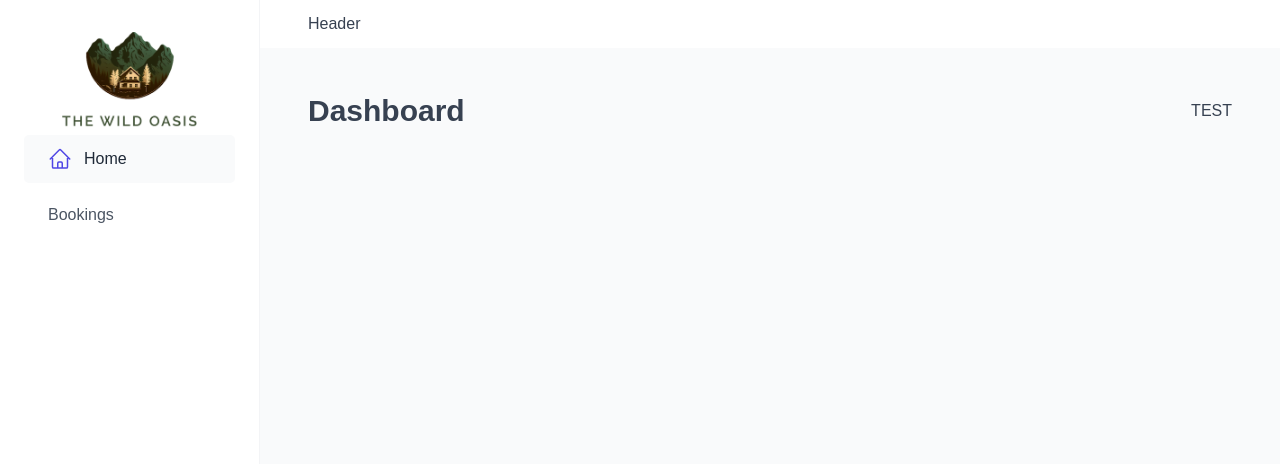
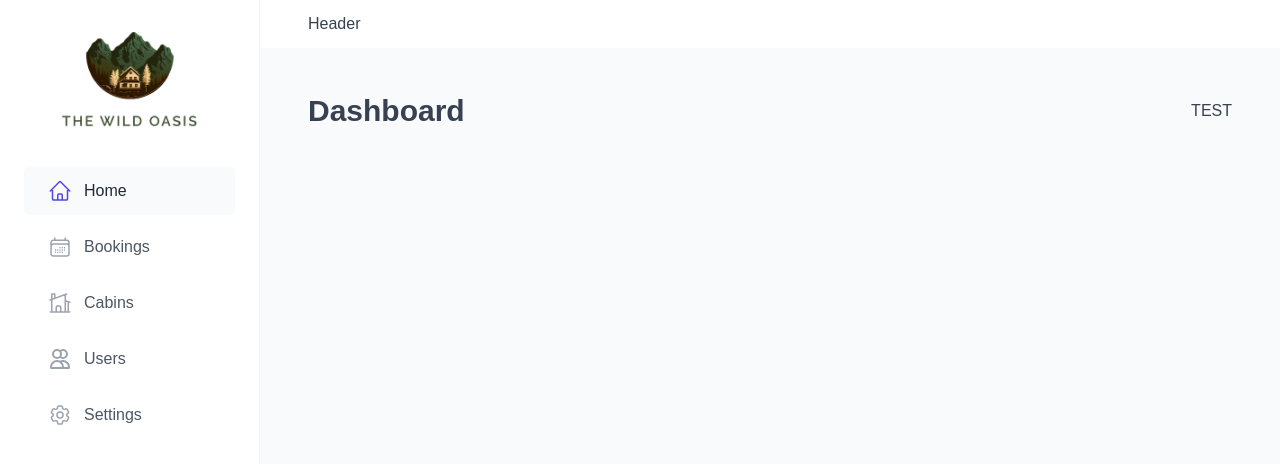
Before and after one commit to VictorDevLab/the-oasis, a React app: page /dashboard in a window 1280 px wide. Shown: the top 464 px of the page. Built offline with nearby package versions, Linux system fonts and the light colour scheme; the HTML template or start-up script is replaced by a standard one.

Commit message:
setting up the backend

```diff
--- a/src/ui/MainNav.jsx
+++ b/src/ui/MainNav.jsx
@@ -1,6 +1,7 @@
 import { NavLink } from "react-router-dom";
 import styled from "styled-components";
-import { HiOutlineHome } from "react-icons/hi2";
+import { HiOutlineCalendarDays, HiOutlineCog6Tooth, HiOutlineHome, HiOutlineHomeModern } from "react-icons/hi2";
+import { HiOutlineUsers } from "react-icons/hi";
 
 const NavList = styled.ul`
   display: flex;
@@ -61,7 +62,24 @@ function MainNav() {
           </StyledNavLink>
         </li>
         <li>
-          <StyledNavLink to="/bookings">Bookings</StyledNavLink>
+          <StyledNavLink to="/bookings">
+            <HiOutlineCalendarDays /> <span>Bookings</span>
+          </StyledNavLink>
+        </li>
+        <li>
+          <StyledNavLink to="/cabins">
+            <HiOutlineHomeModern /> <span>Cabins</span>
+          </StyledNavLink>
+        </li>
+        <li>
+          <StyledNavLink to="/users">
+            <HiOutlineUsers /> <span>Users</span>
+          </StyledNavLink>
+        </li>
+        <li>
+          <StyledNavLink to="/settings">
+            <HiOutlineCog6Tooth /> <span>Settings</span>
+          </StyledNavLink>
         </li>
       </NavList>
     </nav>
--- a/src/ui/Sidebar.jsx
+++ b/src/ui/Sidebar.jsx
@@ -7,6 +7,10 @@ const StyledSidebar = styled.aside`
   padding: 3.2rem 2.4rem;
   border-right: 1px solid var(--color-grey-100);
   grid-row: 1 / -1;
+  display: flex;
+  flex-direction: column;
+  gap: 3.2rem;
+
 `;
 
 function Sidebar() {
```
